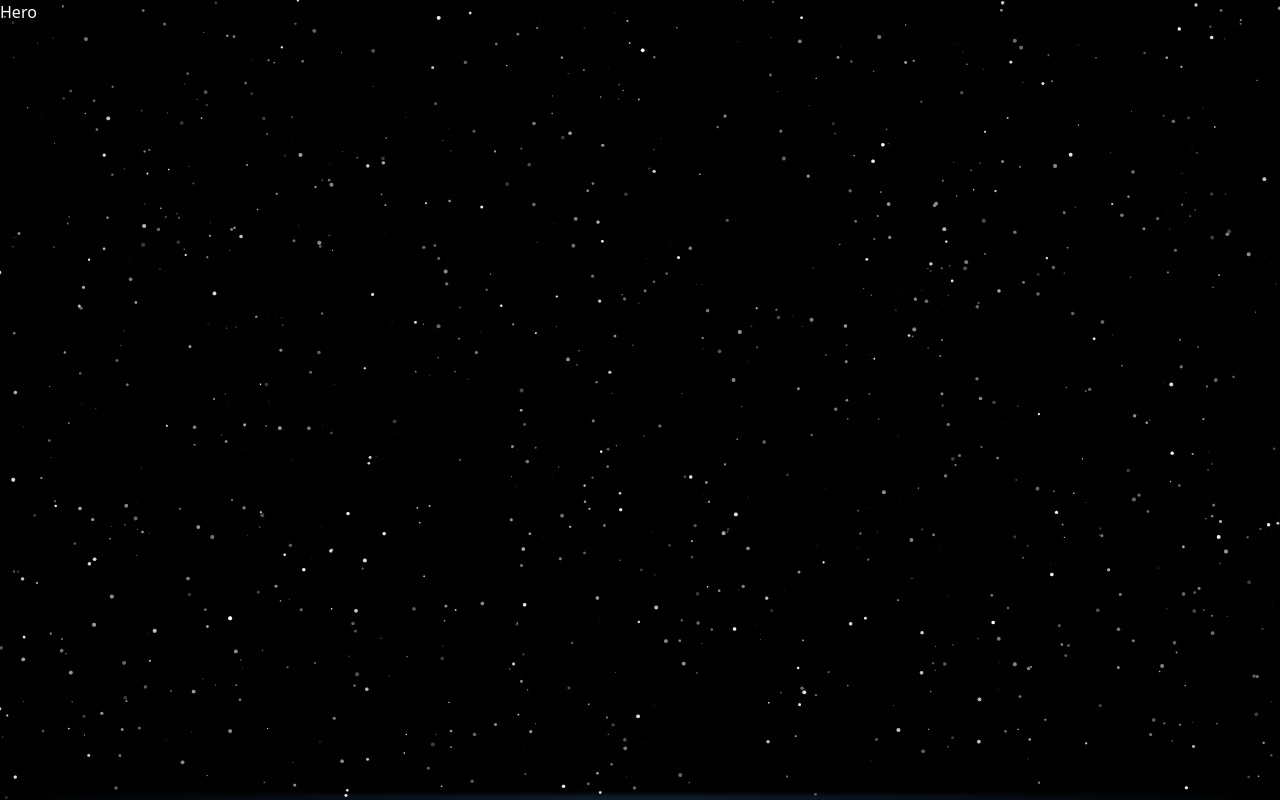
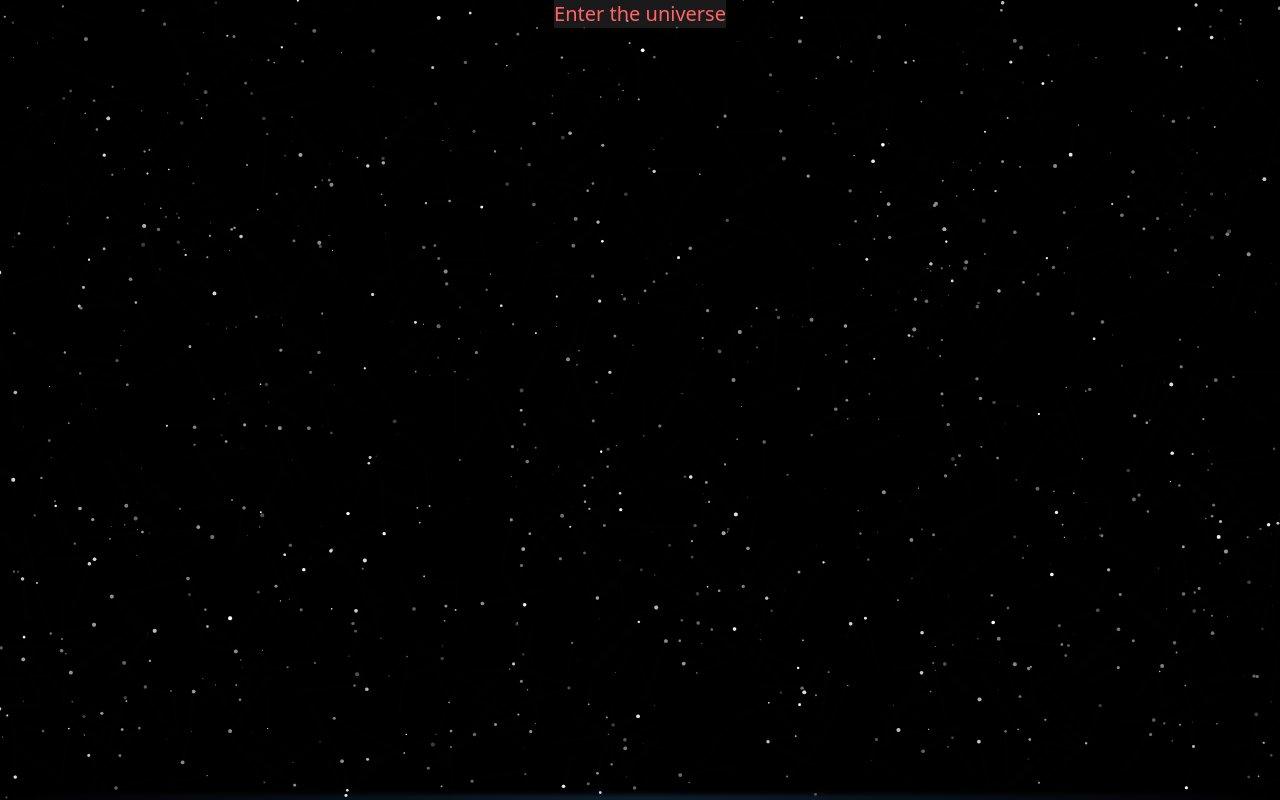
Before and after one commit to Dharmaraj001/Portfolio, a React (Vite) app in the folder client/: page / in a window 1280 px wide. Built offline with nearby package versions, Linux system fonts and the light colour scheme.

Commit message:
Hero page created(Demo)

```diff
--- a/client/src/Components/Hero/Hero.jsx
+++ b/client/src/Components/Hero/Hero.jsx
@@ -1,8 +1,13 @@
 import React from 'react'
+import {BrowserRouter, Link} from "react-router-dom"
 
 const Hero = () => {
     return(
-        <h1>Hero</h1>
+        <div className='flex items-center justify-center'>
+            <button className='bg-white/10 text-xl text-red-400'>
+            <Link to="/about">Enter the universe</Link>
+            </button>
+        </div>
     )
 }
 
```
